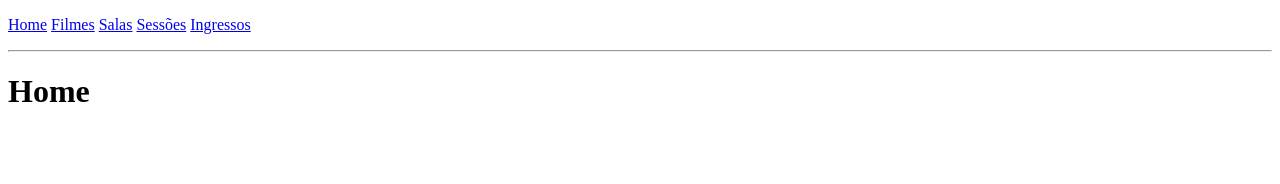
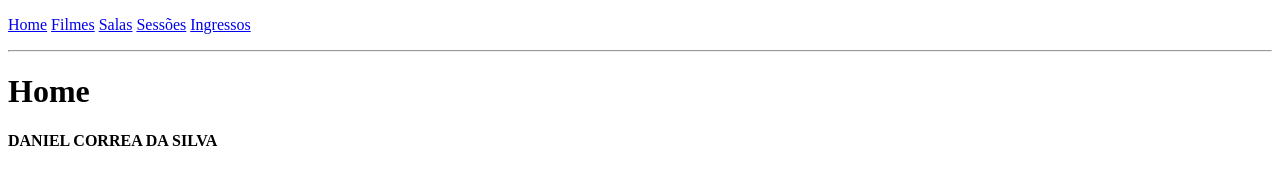
Before and after one commit to KauaTavares01/TESTEWEB3, a plain HTML site: page front02/index.html in a window 1280 px wide. Drawn offline with Linux system fonts and the light colour scheme.

Commit message:
Update index.html

```diff
--- a/front02/index.html
+++ b/front02/index.html
@@ -21,7 +21,7 @@
     </p>
     <hr>
     <h1>Home</h1>
-
+    <h4>DANIEL CORREA DA SILVA</h4>
 </body>
 
 </html>
```
